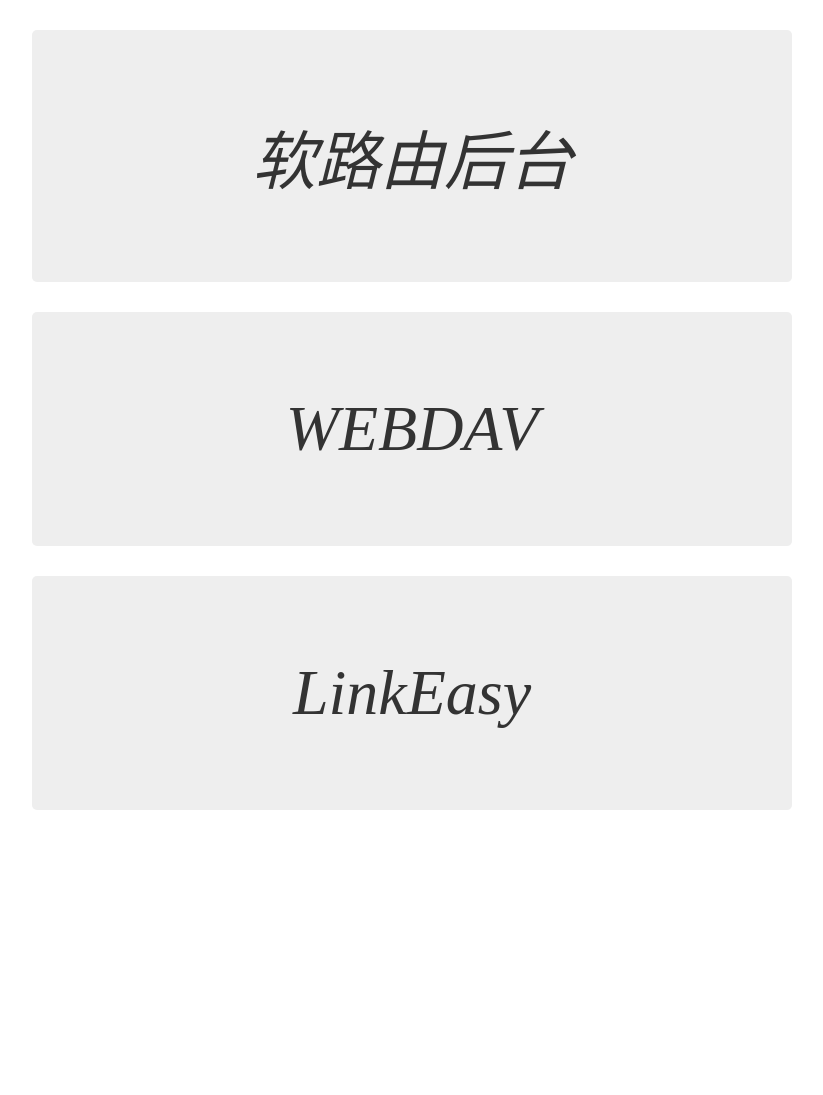
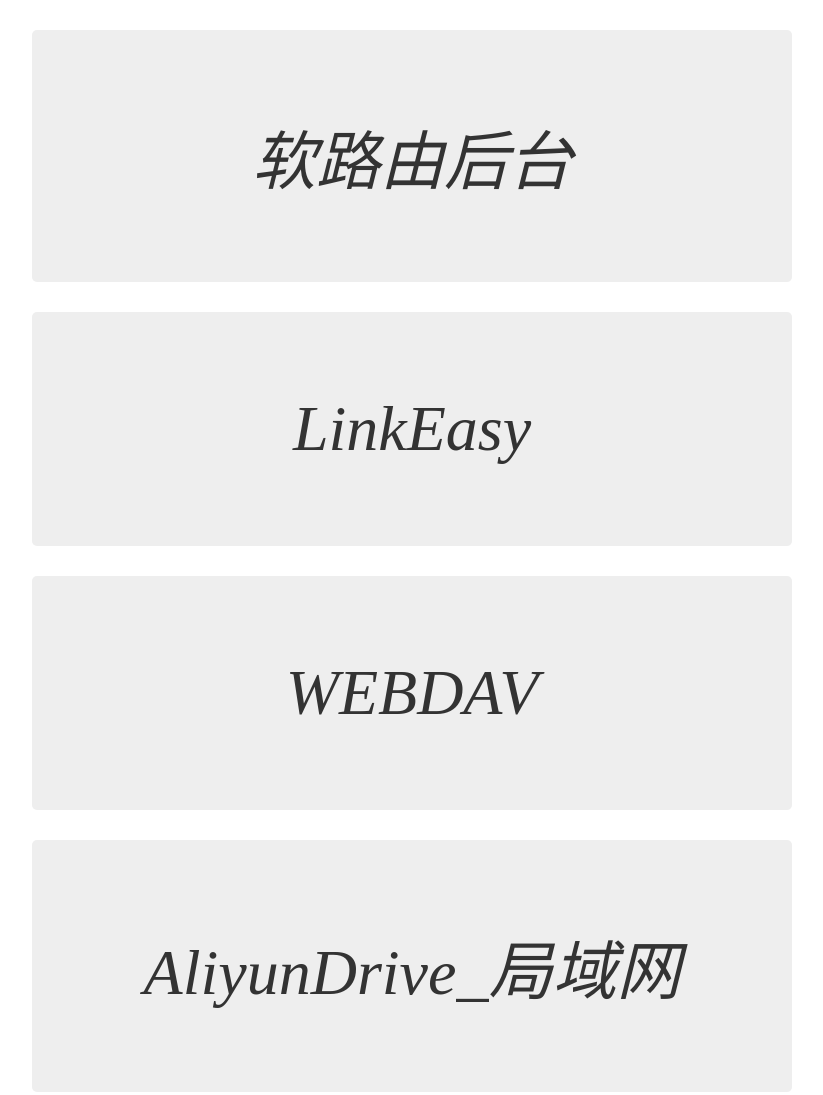
Before and after one commit to xsw0307/xsw0307.github.io, a plain HTML site: page index.html in a window 1280 px wide. Shown: the whole page, without its empty margins (228-1051 px from the left). Before the commit the page ends 840 px from the top, so only its background shows below. Drawn offline with Linux system fonts and the light colour scheme.

Commit message:
Update index.html

```diff
--- a/index.html
+++ b/index.html
@@ -7,7 +7,8 @@
     <style>
         .link-1,
         .link-2,
-        .link-3{
+        .link-3,
+        .link-4{
             display: block;
             text-align: center;
             text-decoration: none;
@@ -22,7 +23,8 @@
 
         .link-1:hover,
         .link-2:hover,
-        .link-3:hover{
+        .link-3:hover,
+        .link-4:hover{
             background-color: #ccc;
             color: #fff;
         }
@@ -31,8 +33,8 @@
 <body>
 
 <a href="http://www.sxy10.top:81" class="link-1"><i>软路由后台</i></a>
+<a href="http://www.sxy10.top:81/cgi-bin/luci/admin/services/linkease/file/?path=/root/mnt/mmc1-1" class="link-3"><i>LinkEasy</i></a>
 <a href="http://www.sxy10.top:6086" class="link-2"><i>WEBDAV</i></a>
-<a href="http://www.sxy10.top:81/cgi-bin/luci/admin/services/linkease/file/?path=/root/mnt/mmc1-1" class="link-3"><i>LinkEasy</i></a>
-
+<a href="http://192.168.100.1:8080/" class="link-4"><i>AliyunDrive_局域网</i></a>
 </body>
 </html>
```
